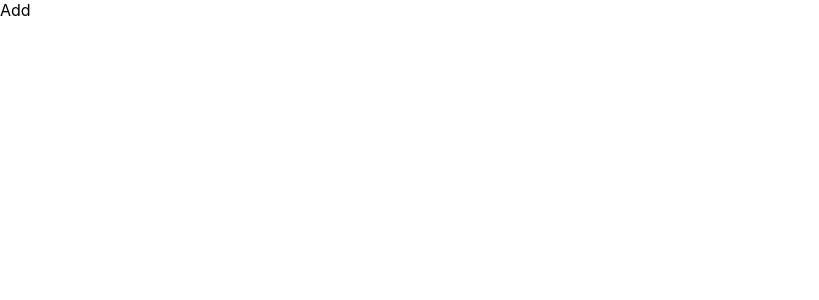
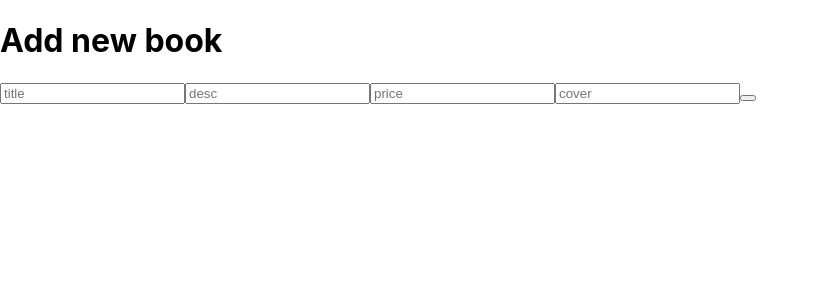
Before and after one commit to aeconick/react-mysql-books-app, a React (Create React App) app in the folder client/: page /add in a window 1280 px wide. Shown: the top 300 px of the page, without its empty margins (0-819 px from the left). Built offline with nearby package versions, Linux system fonts and the light colour scheme.

Commit message:
Add Add component functionality

```diff
--- a/client/src/pages/Add.js
+++ b/client/src/pages/Add.js
@@ -1,9 +1,62 @@
-import React from 'react'
+import React, { useState } from "react";
+import axios from "axios";
+import { useNavigate } from "react-router-dom";
 
 const Add = () => {
+  const [book, setBook] = useState({
+    title: "",
+    desc: "",
+    price: null,
+    cover: "",
+  });
+
+  const navigate = useNavigate();
+
+  const handleChange = (e) => {
+    setBook((prev) => ({ ...prev, [e.target.name]: e.target.value }));
+  };
+
+  const handleClick = async (e) => {
+    e.preventDefault();
+    try {
+      await axios.post("http://localhost:8800/books", book);
+      navigate("/");
+    } catch (error) {
+      console.log(error);
+    }
+  };
+
+  console.log(book);
   return (
-    <div>Add</div>
-  )
-}
+    <div className="form">
+      <h1>Add new book</h1>
+      <input
+        type="text"
+        placeholder="title"
+        onChange={handleChange}
+        name="title"
+      ></input>
+      <input
+        type="text"
+        placeholder="desc"
+        onChange={handleChange}
+        name="desc"
+      ></input>
+      <input
+        type="number"
+        placeholder="price"
+        onChange={handleChange}
+        name="price"
+      ></input>
+      <input
+        type="text"
+        placeholder="cover"
+        onChange={handleChange}
+        name="cover"
+      ></input>
+      <button onClick={handleClick}></button>
+    </div>
+  );
+};
 
-export default Add
+export default Add;
```
